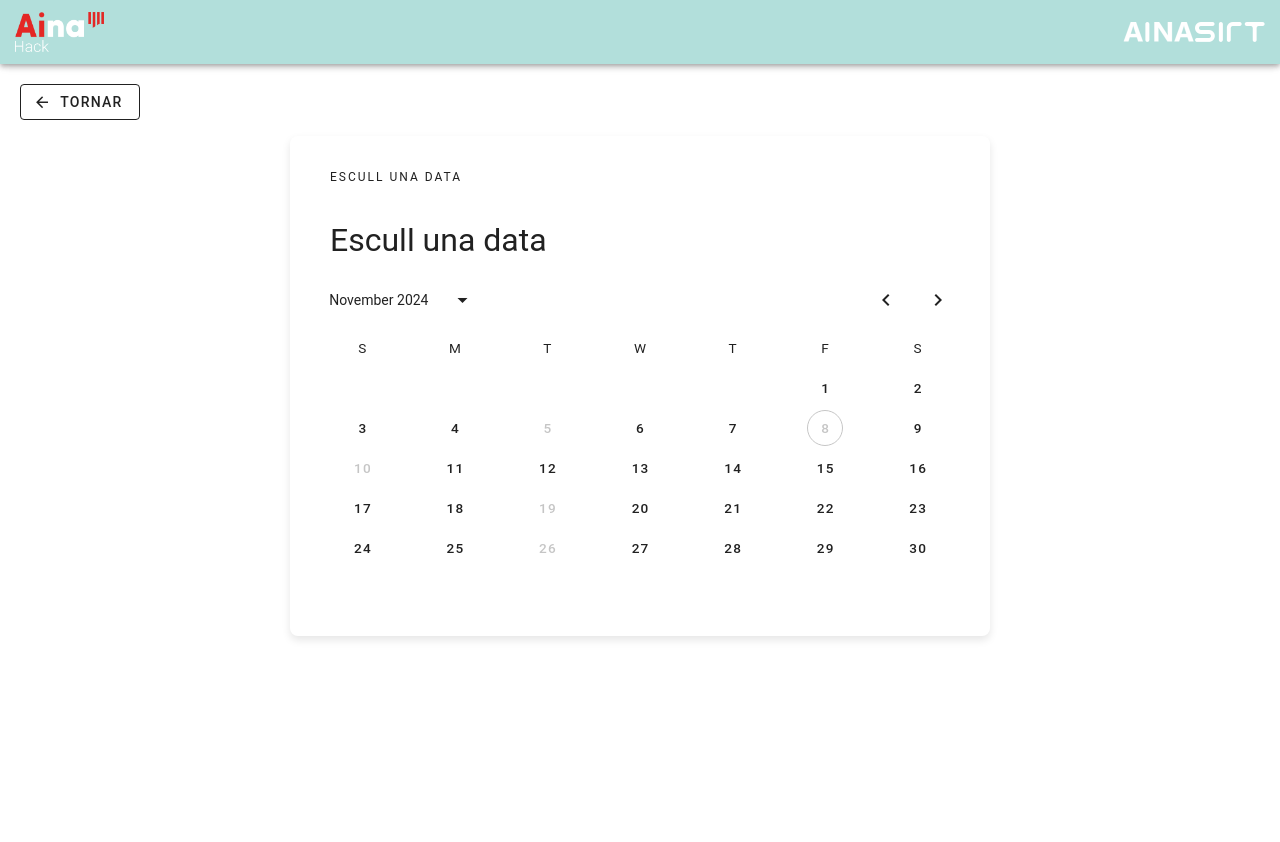
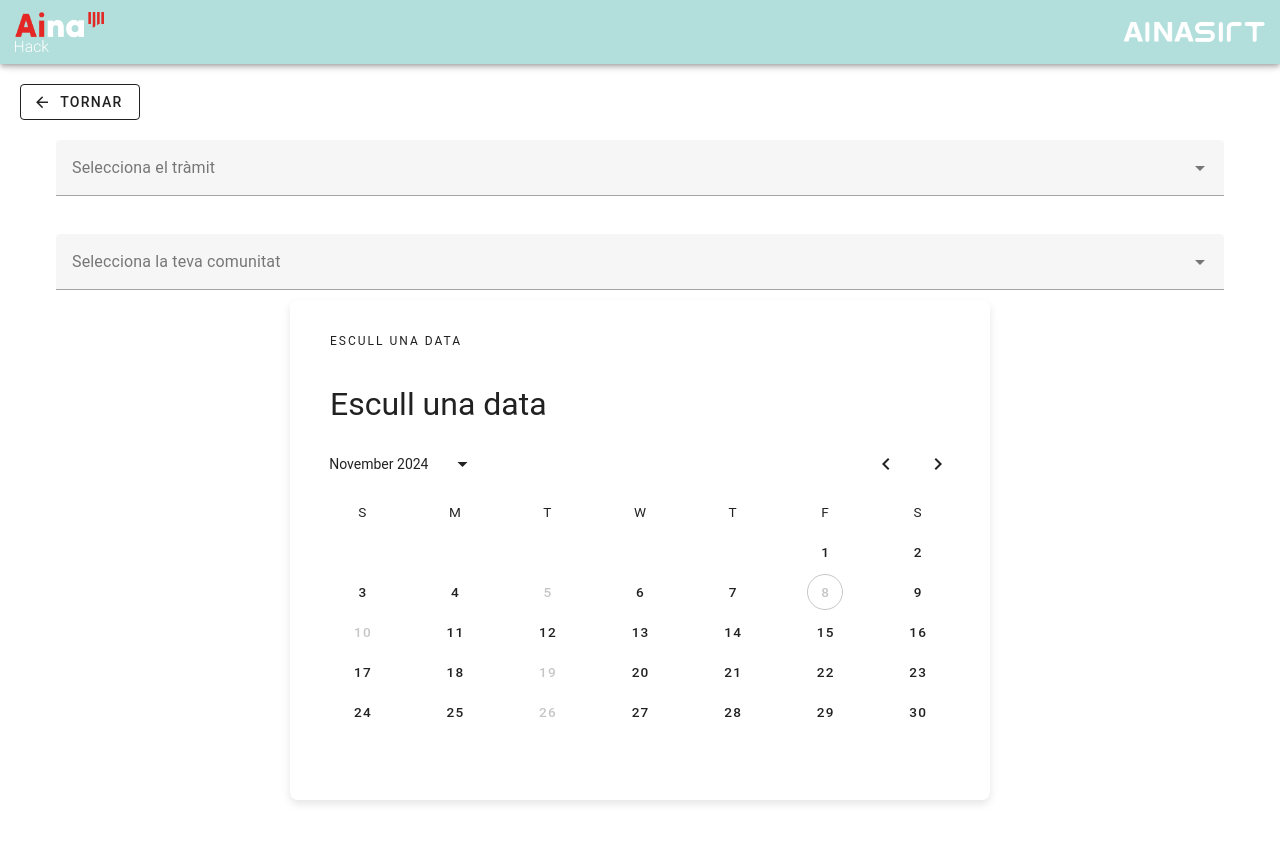
Before and after one commit to sernalab/AINAHACK, a Vue app: page /calendar in a window 1280 px wide. Shown: the top 842 px of the page. Before the commit the page ends 800 px from the top, so only its background shows below. Built offline with nearby package versions, Linux system fonts and the light colour scheme.

Commit message:
fixing styles and tramits

```diff
--- a/src/views/CalendarView.vue
+++ b/src/views/CalendarView.vue
@@ -8,6 +8,50 @@
     Tornar
   </v-btn>
   <v-container>
+    <v-row>
+      <!-- Select para el trámite -->
+      <v-select
+        v-model="selectedTramit"
+        :items="tramits"
+        label="Selecciona el tràmit"
+        @change="onTramitSelected"
+        class="mt-4 custom-community-select"
+      />
+    </v-row>
+    <v-row>
+      <!-- Select de Comunidades de Cataluña dependiendo del trámite -->
+      <v-select
+        v-model="selectedCommunity"
+        :items="communities"
+        label="Selecciona la teva comunitat"
+        @change="onCommunitySelected"
+        class="mt-4 custom-community-select"
+      />
+
+      <!-- Select de Ciudades dependiendo de la comunidad seleccionada -->
+      <v-select
+        v-if="selectedCommunity"
+        v-model="selectedCity"
+        :items="cities[selectedCommunity]"
+        label="Selecciona la ciutat"
+        class="mt-4 custom-city-select"
+      />
+    </v-row>
+
+    <!-- Resultado seleccionado -->
+    <v-row
+      v-if="selectedTramit && selectedCommunity && selectedCity"
+      class="mt-4"
+    >
+      <v-alert border="start" border-color="deep-purple-darken-1" elevation="2">
+        Has seleccionat el següent tràmit:
+        <span class="tramit-text"> {{ selectedTramit }}</span> a
+        <span class="tramit-text">{{ selectedCity }}</span
+        >,
+        <span class="tramit-text">{{ selectedCommunity }}</span>
+      </v-alert>
+    </v-row>
+
     <VDatePicker
       v-model="date"
       mode="date"
@@ -65,6 +109,19 @@ const time = ref(null);
 const isComplete = ref(false);
 const router = useRouter();
 const pickerDate = ref(new Date());
+const selectedTramit = ref(null); // Asegúrate de que esté definido y inicializado
+const selectedCommunity = ref(null);
+const selectedCity = ref(null);
+
+const tramits = ["Paternitat", "Maternitat", "Lactància"]; // Lista de trámites
+
+const communities = ["Barcelona", "Girona", "Lleida", "Tarragona"];
+const cities = {
+  Barcelona: ["Barcelona", "Hospitalet de Llobregat", "Badalona", "Terrassa"],
+  Girona: ["Girona", "Figueres", "Blanes", "Olot"],
+  Lleida: ["Lleida", "Balaguer", "Tàrrega", "Mollerussa"],
+  Tarragona: ["Tarragona", "Reus", "Salou", "Cambrils"],
+};
 
 const disabledDays = Array.from({ length: 31 }, (_, i) => i + 1)
   .sort(() => Math.random() - 0.5)
@@ -101,6 +158,15 @@ const timeOptions = Array.from({ length: (20 - 8 + 1) * 2 }, (_, i) => {
   return `${hours}:${minutes}`;
 });
 
+function onTramitSelected() {
+  selectedCommunity.value = null;
+  selectedCity.value = null;
+}
+
+function onCommunitySelected() {
+  selectedCity.value = null; // Reinicia la selección de ciudad cuando cambia la comunidad
+}
+
 function onTimeSelected() {
   isComplete.value = false;
 }
@@ -122,10 +188,19 @@ function toggleComplete() {
   margin-left: 20px;
 }
 
+.tramit-text {
+  font-weight: bold;
+}
+
 .v-container {
   display: flex;
   flex-direction: column;
   align-items: center;
+  width: 100%;
+  margin-bottom: 100px;
+}
+
+.v-row {
   width: 100%;
 }
 
--- a/src/views/CalendarViewFromAI.vue
+++ b/src/views/CalendarViewFromAI.vue
@@ -9,8 +9,8 @@
   </v-btn>
   <v-container>
     <v-alert
-      text="Esteu consultant les cites a l'agenda de la oficina de Barcelona"
-      title="Oficina de Barcelona"
+      text="Esteu consultant les cites a l'agenda de la oficina de CAISS Barcelona, Sarrià. Carrer Vallvidrera, 27"
+      title="Oficina CAISS"
       type="info"
       variant="tonal"
     ></v-alert>
@@ -90,21 +90,21 @@ const router = useRouter();
 const messages = ref([
   {
     avatar: true,
-    name: "Jhon Doe",
+    name: "Miquel Català",
     title: "Cita matí",
     excerpt: "Disponible Dijous 14",
     color: "blue",
   },
   {
     avatar: true,
-    name: "Jhon Doe",
+    name: "Anna Roca",
     title: "Cita tarda",
     excerpt: "Disponible Dimecres 20",
     color: "blue",
   },
 ]);
 
-const expert = "Especialista..";
+const expert = "Tècnic administratiu. Sol·licitud permís paternitat.";
 
 function goToWelcome() {
   router.push({ name: "Welcome" });
--- a/src/views/WelcomeView.vue
+++ b/src/views/WelcomeView.vue
@@ -35,7 +35,7 @@
           <v-card-item>
             <div class="d-flex flex-column align-center">
               <div class="text-overline mb-4">
-                Troba cita al nostre calendari
+                Ja saps el que vols? Troba cita!
               </div>
               <div class="image-container">
                 <img
```
